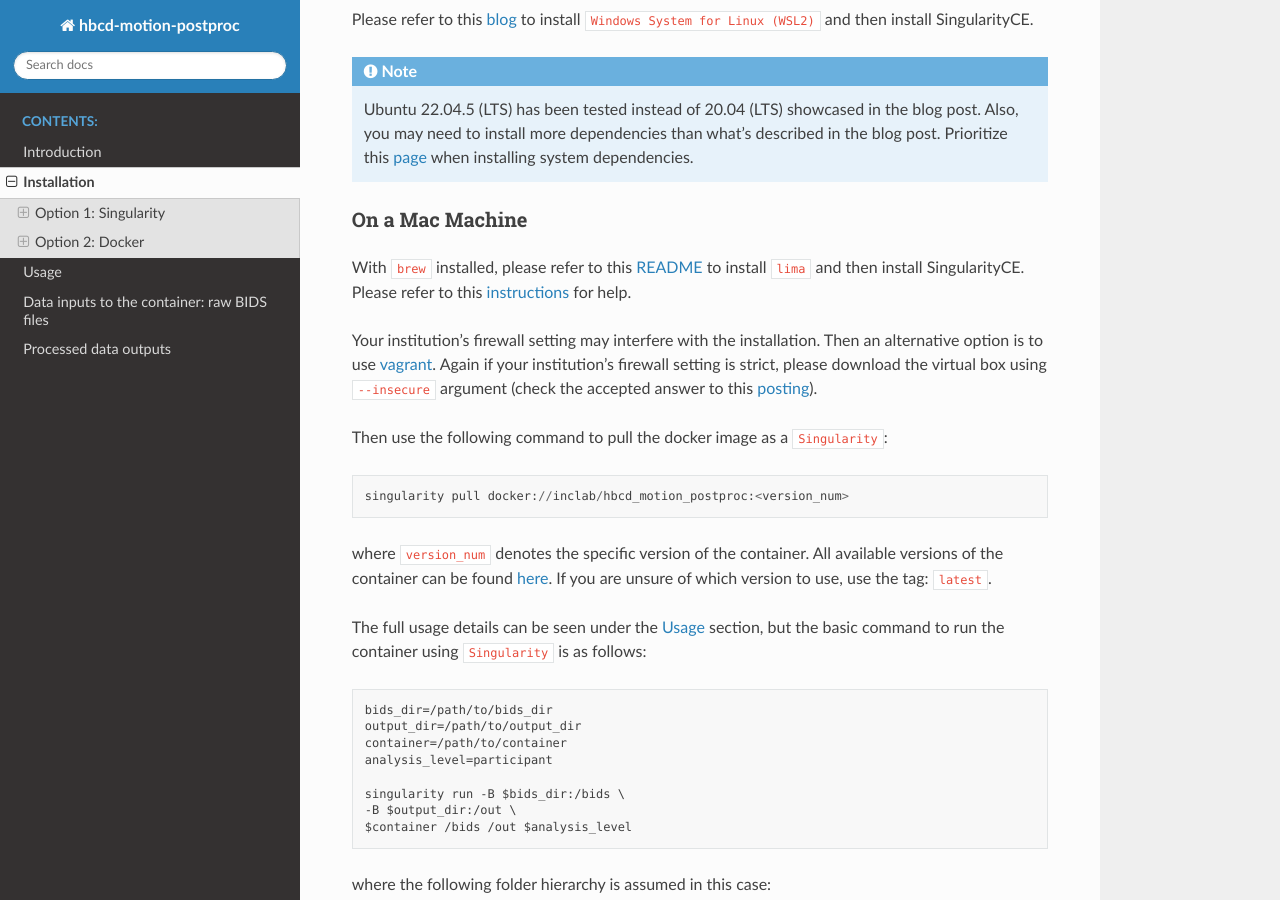
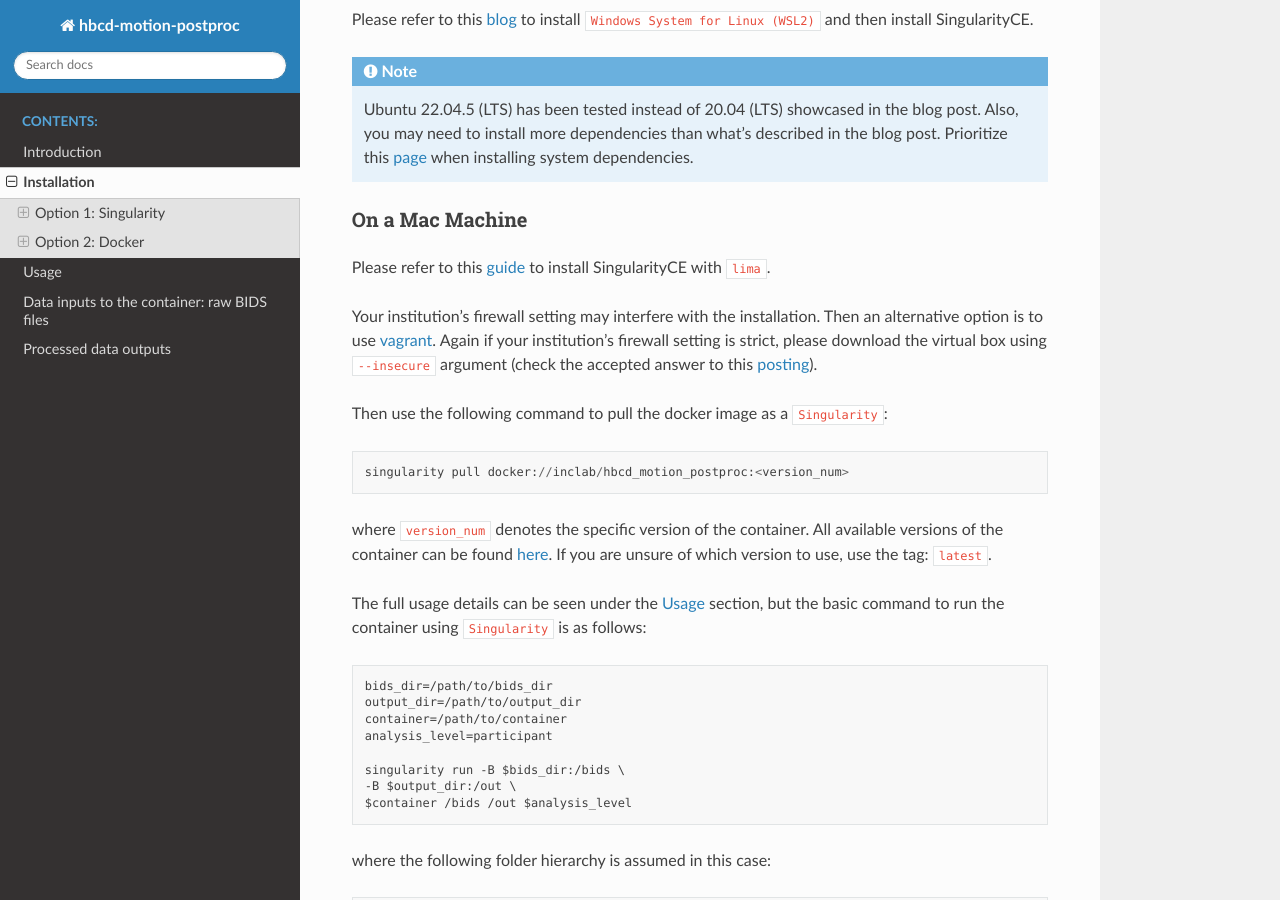
Before and after one commit to ohspc89/hbcd_motion_postproc, a Sphinx documentation site: the page built from docs/source/installation.rst, in a window 1280 px wide and 900 px high, scrolled down 576 px. Built offline with Sphinx 7.4.7 and the Read the Docs theme 3.1.0, drawn with Linux system fonts in a browser that asks for light colours.

Commit message:
cleaning up

```diff
--- a/docs/source/installation.rst
+++ b/docs/source/installation.rst
@@ -33,9 +33,7 @@ to install ``Windows System for Linux (WSL2)`` and then install SingularityCE.
 
 On a Mac Machine
 ^^^^^^^^^^^^^^^^
-With ``brew`` installed, please refer to this `README <https://github.com/lima-vm/lima?tab=readme-ov-file#getting-started>`_
-to install ``lima`` and then install SingularityCE.
-Please refer to this `instructions <https://www.google.com/url?sa=i&url=https%3A%2F%2Fwww.reddit.com%2Fr%2Fmemes%2Fcomments%2F12hjwxe%2Fthis_is_the_way%2F&psig=AOvVaw3aETNOb4uGKSx45sFZEYEL&ust=1734726277692000&source=images&cd=vfe&opi=89978449&ved=0CBQQjRxqFwoTCMDI0I7VtIoDFQAAAAAdAAAAABAJ>`_ for help.
+Please refer to this `guide <https://www.google.com/url?sa=i&url=https%3A%2F%2Fwww.reddit.com%2Fr%2Fmemes%2Fcomments%2F12hjwxe%2Fthis_is_the_way%2F&psig=AOvVaw3aETNOb4uGKSx45sFZEYEL&ust=1734726277692000&source=images&cd=vfe&opi=89978449&ved=0CBQQjRxqFwoTCMDI0I7VtIoDFQAAAAAdAAAAABAJ>`_ to install SingularityCE with ``lima``.
 
 Your institution's firewall setting may interfere with the installation. Then an alternative option is to use `vagrant <https://pawseysc.github.io/singularity-containers/44-setup-singularity/index.html>`_. Again if your institution's firewall setting is strict, please download the virtual box using ``--insecure`` argument (check the accepted answer to this `posting <https://stackoverflow.com/questions/42718527/vagrant-up-command-throwing-ssl-error>`_).
 
```
